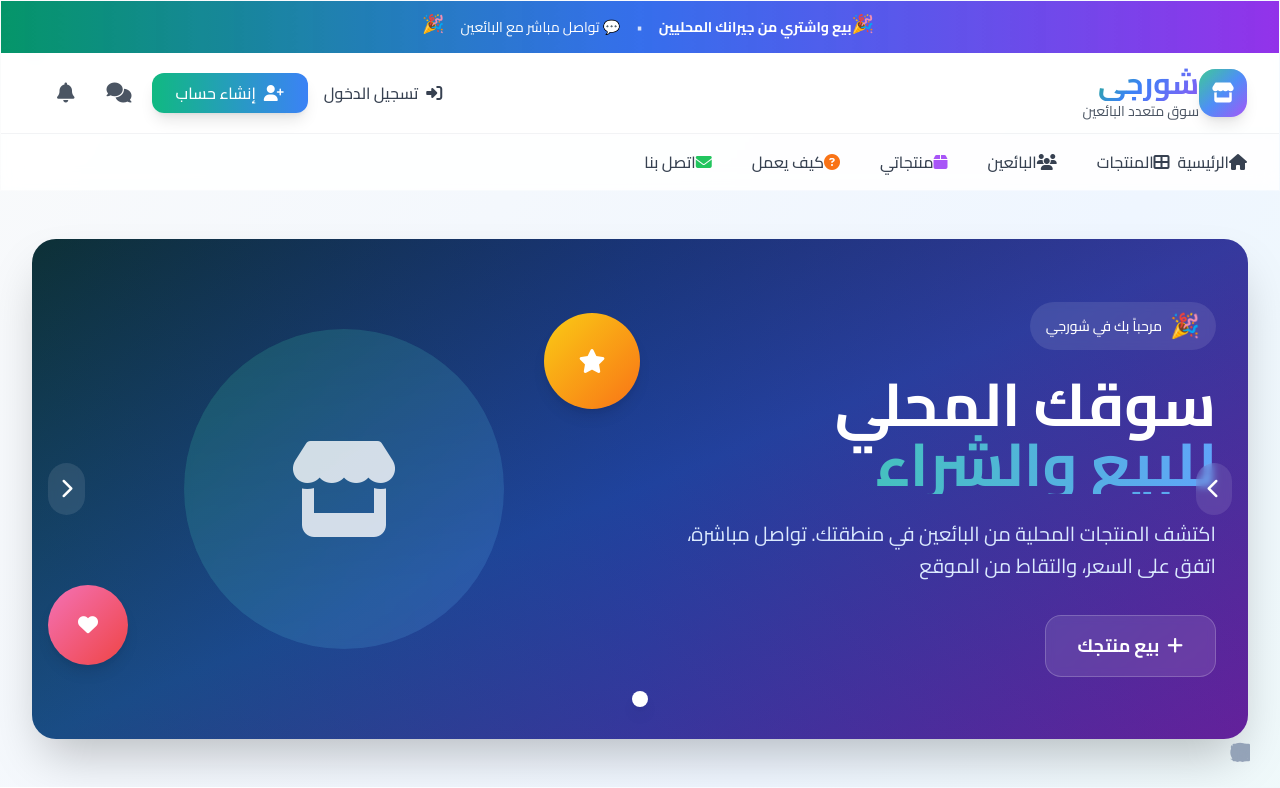
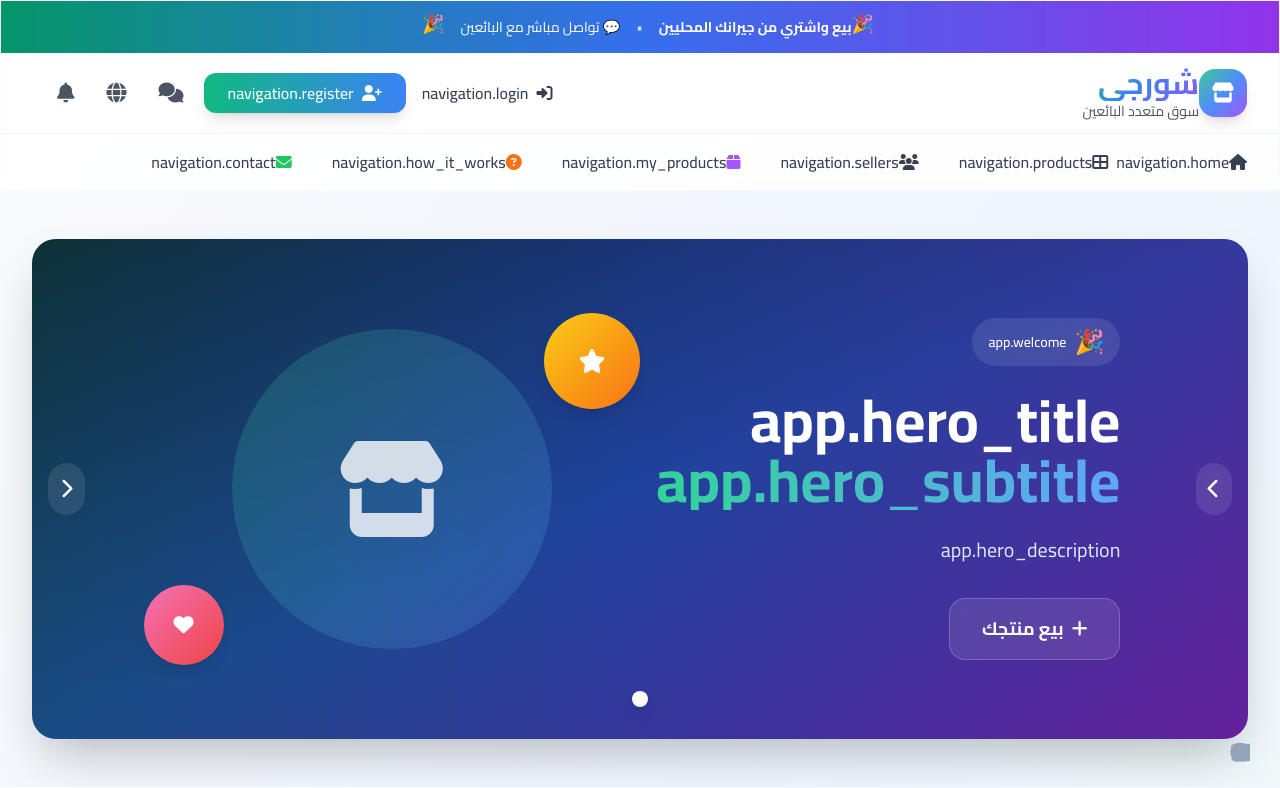
Before and after one commit to Abudi7/Shorje-Platform, a Symfony app: template shorje-api/templates/home/index.html.twig in a window 1280 px wide. Shown: the top 788 px of the page. Run offline with Twig, Linux system fonts and the light colour scheme; the template is opened without the code that fills it, so the values that code supplies are empty; some libraries are stand-ins or nearby versions.

Commit message:
Enhanced messaging system with unread message indicators and visual improvements
- Added unread message visual indicators with animations and alerts
- Enhanced product interaction on home page with view profile and product details
- Improved language switcher functionality with proper translations
- Fixed missing sellerName and productDescription in messaging template
- Added comprehensive unread message styling with pulse animations
- Enhanced user experience with better visual feedback for unread messages

```diff
--- a/shorje-api/templates/home/index.html.twig
+++ b/shorje-api/templates/home/index.html.twig
@@ -309,20 +309,20 @@
                                 <div class="p-2">
                                     <a href="/profile" class="flex items-center space-x-3 px-4 py-3 text-gray-700 dark:text-gray-300 hover:bg-gray-100 dark:hover:bg-slate-700 rounded-xl transition-colors">
                                         <i class="fas fa-user text-gray-500"></i>
-                                        <span>الملف الشخصي</span>
+                                        <span>{{ 'navigation.profile'|trans }}</span>
                                     </a>
                                     <a href="/products/my" class="flex items-center space-x-3 px-4 py-3 text-gray-700 dark:text-gray-300 hover:bg-gray-100 dark:hover:bg-slate-700 rounded-xl transition-colors">
                                         <i class="fas fa-box text-gray-500"></i>
-                                        <span>منتجاتي</span>
+                                        <span>{{ 'navigation.my_products'|trans }}</span>
                                     </a>
                                     <a href="/saved" class="flex items-center space-x-3 px-4 py-3 text-gray-700 dark:text-gray-300 hover:bg-gray-100 dark:hover:bg-slate-700 rounded-xl transition-colors">
                                         <i class="fas fa-heart text-gray-500"></i>
-                                        <span>المحفوظات</span>
+                                        <span>{{ 'navigation.saved'|trans }}</span>
                                     </a>
                                     <hr class="my-2 border-gray-200 dark:border-slate-600">
                                     <button onclick="logout()" class="w-full flex items-center space-x-3 px-4 py-3 text-red-600 dark:text-red-400 hover:bg-red-50 dark:hover:bg-red-900/20 rounded-xl transition-colors">
                                         <i class="fas fa-sign-out-alt"></i>
-                                        <span>تسجيل الخروج</span>
+                                        <span>{{ 'navigation.logout'|trans }}</span>
                                     </button>
                                 </div>
                             </div>
@@ -331,10 +331,10 @@
                         <!-- Guest Actions -->
                         <div class="flex items-center space-x-3">
                             <a href="/login" class="text-gray-700 dark:text-gray-300 hover:text-emerald-600 dark:hover:text-emerald-400 font-medium px-4 py-2 rounded-xl hover:bg-gray-100 dark:hover:bg-slate-700 transition-all duration-300">
-                                <i class="fas fa-sign-in-alt ml-2"></i>تسجيل الدخول
+                                <i class="fas fa-sign-in-alt ml-2"></i>{{ 'navigation.login'|trans }}
                             </a>
                             <a href="/register" class="bg-gradient-to-r from-emerald-500 to-blue-500 text-white px-6 py-2 rounded-xl font-medium hover:from-emerald-600 hover:to-blue-600 transition-all duration-300 shadow-lg hover:shadow-xl">
-                                <i class="fas fa-user-plus ml-2"></i>إنشاء حساب
+                                <i class="fas fa-user-plus ml-2"></i>{{ 'navigation.register'|trans }}
                             </a>
                         </div>
                         {% endif %}
@@ -347,6 +347,27 @@
                             </button>
                         </div>
 
+                        <!-- Language Switcher -->
+                        <div class="relative">
+                            <button onclick="toggleLanguageSwitcher()" class="relative p-2 text-gray-600 hover:text-primary-600 transition-colors duration-200 focus:outline-none focus:ring-2 focus:ring-primary-500 focus:ring-offset-2 rounded-lg" title="تغيير اللغة">
+                                <i class="fas fa-globe text-xl"></i>
+                            </button>
+
+                            <!-- Language Dropdown -->
+                            <div id="languageDropdown" class="absolute right-0 mt-2 w-48 bg-white dark:bg-slate-800 rounded-xl shadow-lg border border-gray-200 dark:border-slate-600 z-50 hidden">
+                                <div class="py-2">
+                                    <a href="/language/ar" class="flex items-center space-x-3 px-4 py-3 text-gray-700 dark:text-gray-300 hover:bg-gray-100 dark:hover:bg-slate-700 transition-colors">
+                                        <span class="text-2xl">🇸🇦</span>
+                                        <span>العربية</span>
+                                    </a>
+                                    <a href="/language/en" class="flex items-center space-x-3 px-4 py-3 text-gray-700 dark:text-gray-300 hover:bg-gray-100 dark:hover:bg-slate-700 transition-colors">
+                                        <span class="text-2xl">🇺🇸</span>
+                                        <span>English</span>
+                                    </a>
+                                </div>
+                            </div>
+                        </div>
+
                         <!-- Notification Dropdown -->
                         {% include 'components/notification_dropdown.html.twig' %}
                     </div>
@@ -361,27 +382,27 @@
                     <div class="flex items-center space-x-8">
                         <a href="/home" class="flex items-center space-x-2 text-gray-700 dark:text-gray-300 hover:text-emerald-600 dark:hover:text-emerald-400 font-medium transition-colors">
                             <i class="fas fa-home"></i>
-                            <span>الرئيسية</span>
+                            <span>{{ 'navigation.home'|trans }}</span>
                         </a>
                         <a href="/products" class="flex items-center space-x-2 text-gray-700 dark:text-gray-300 hover:text-emerald-600 dark:hover:text-emerald-400 font-medium transition-colors">
                             <i class="fas fa-th-large"></i>
-                            <span>المنتجات</span>
+                            <span>{{ 'navigation.products'|trans }}</span>
                         </a>
                         <a href="/users" class="flex items-center space-x-2 text-gray-700 dark:text-gray-300 hover:text-emerald-600 dark:hover:text-emerald-400 font-medium transition-colors">
                             <i class="fas fa-users"></i>
-                            <span>البائعين</span>
+                            <span>{{ 'navigation.sellers'|trans }}</span>
                         </a>
                         <a href="/products/my" class="flex items-center space-x-2 text-gray-700 dark:text-gray-300 hover:text-emerald-600 dark:hover:text-emerald-400 font-medium transition-colors">
                             <i class="fas fa-box text-purple-500"></i>
-                            <span>منتجاتي</span>
+                            <span>{{ 'navigation.my_products'|trans }}</span>
                         </a>
                         <a href="/help" class="flex items-center space-x-2 text-gray-700 dark:text-gray-300 hover:text-emerald-600 dark:hover:text-emerald-400 font-medium transition-colors">
                             <i class="fas fa-question-circle text-orange-500"></i>
-                            <span>كيف يعمل</span>
+                            <span>{{ 'navigation.how_it_works'|trans }}</span>
                         </a>
                         <a href="/contact" class="flex items-center space-x-2 text-gray-700 dark:text-gray-300 hover:text-emerald-600 dark:hover:text-emerald-400 font-medium transition-colors">
                             <i class="fas fa-envelope text-green-500"></i>
-                            <span>اتصل بنا</span>
+                            <span>{{ 'navigation.contact'|trans }}</span>
                         </a>
                         {% if app.user and 'ROLE_SUPER_ADMIN' in app.user.roles %}
                         <a href="/admin" class="flex items-center space-x-2 text-gray-700 dark:text-gray-300 hover:text-red-600 dark:hover:text-red-400 font-medium transition-colors bg-red-50 dark:bg-red-900/20 px-3 py-2 rounded-lg">
@@ -465,16 +486,16 @@
                                 <div class="text-white">
                                     <div class="inline-flex items-center bg-white/10 backdrop-blur-sm rounded-full px-4 py-2 mb-6">
                                         <span class="text-2xl ml-2">🎉</span>
-                                        <span class="text-sm font-medium">مرحباً بك في شورجي</span>
+                                        <span class="text-sm font-medium">{{ 'app.welcome'|trans }}</span>
                                     </div>
                                     <h1 class="text-4xl md:text-6xl font-bold mb-6 leading-tight">
-                                        سوقك المحلي
+                                        {{ 'app.hero_title'|trans }}
                                         <span class="block text-transparent bg-clip-text bg-gradient-to-r from-emerald-400 to-blue-400">
-                                            للبيع والشراء
+                                            {{ 'app.hero_subtitle'|trans }}
                                         </span>
                                     </h1>
                                     <p class="text-xl text-blue-100 mb-8 max-w-2xl leading-relaxed">
-                                        اكتشف المنتجات المحلية من البائعين في منطقتك. تواصل مباشرة، اتفق على السعر، والتقاط من الموقع
+                                        {{ 'app.hero_description'|trans }}
                                     </p>
                                     <div class="flex flex-col sm:flex-row gap-4">
                                         <button onclick="goToMyProducts()" class="bg-white/10 backdrop-blur-sm text-white px-8 py-4 rounded-2xl font-bold text-lg hover:bg-white/20 transition-all duration-300 border border-white/20">
@@ -1132,15 +1153,32 @@ function toggleUserDropdown() {
     }
 }
 
+// Language Switcher Toggle
+function toggleLanguageSwitcher() {
+    const dropdown = document.getElementById('languageDropdown');
+
+    if (dropdown.classList.contains('hidden')) {
+        dropdown.classList.remove('hidden');
+    } else {
+        dropdown.classList.add('hidden');
+    }
+}
+
 // Close dropdown when clicking outside
 document.addEventListener('click', function(event) {
     const dropdown = document.getElementById('userDropdown');
     const dropdownMenu = document.getElementById('userDropdownMenu');
+    const languageDropdown = document.getElementById('languageDropdown');
 
     if (dropdown && !dropdown.contains(event.target)) {
         dropdownMenu.classList.add('opacity-0', 'invisible', 'scale-95');
         dropdownMenu.classList.remove('opacity-100', 'visible', 'scale-100');
         document.getElementById('dropdownArrow').classList.remove('rotate-180');
+    }
+
+    // Close language dropdown when clicking outside
+    if (languageDropdown && !languageDropdown.parentElement.contains(event.target)) {
+        languageDropdown.classList.add('hidden');
     }
 });
 
```
Also changed, not shown: shorje-api/templates/social/messages.html.twig (+70 -6 lines), shorje-api/translations/ar/messages.ar.yaml (+8 -0 lines), shorje-api/translations/en/messages.en.yaml (+8 -0 lines).
